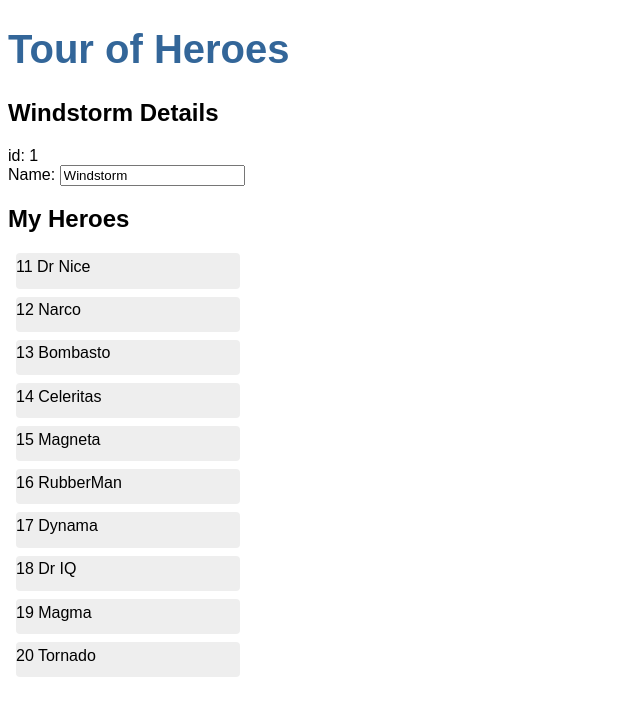
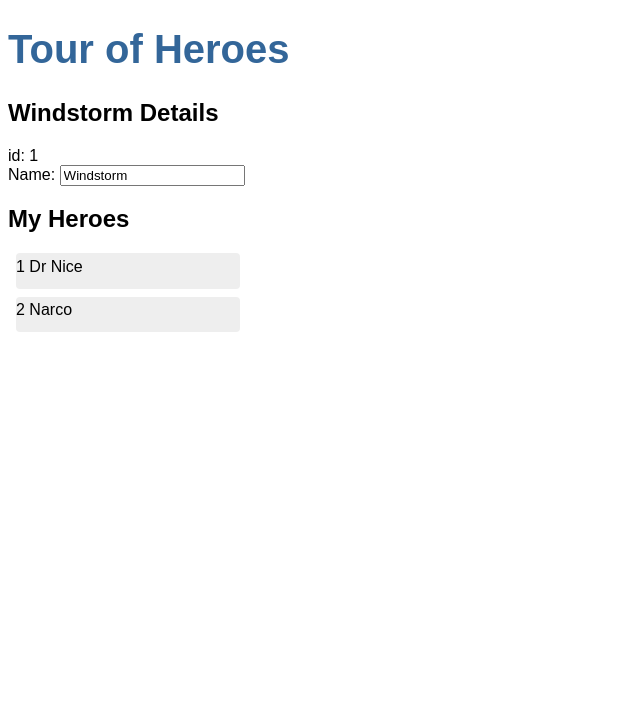
Before and after one commit to arsh-uppal/angular7FirstProject, an Angular app: page / in a window 1280 px wide. Shown: the top 716 px of the page, without its empty margins (0-640 px from the left). Built offline with nearby package versions, Linux system fonts and the light colour scheme.

Commit message:
trying to understand master slave components

```diff
--- a/src/app/hero-detail/hero-detail.component.html
+++ b/src/app/hero-detail/hero-detail.component.html
@@ -1,4 +1,4 @@
 
-<div *ngIf="selectedHero">
-    <h2>{{selectedHero.name}}</h2>
+<div *ngIf="pickedHero">
+    <h2>{{pickedHero.name}}</h2>
 </div>
--- a/src/app/hero-detail/hero-detail.component.ts
+++ b/src/app/hero-detail/hero-detail.component.ts
@@ -12,7 +12,7 @@ export class HeroDetailComponent implements OnInit {
   ngOnInit() {
   }
 
-  @Input() selectedHero: Hero;
+  @Input() pickedHero: Hero;
 
 
 }
--- a/src/app/heroes/heroes.component.html
+++ b/src/app/heroes/heroes.component.html
@@ -14,4 +14,4 @@
     </li>
 </ul>
 
-<app-hero-detail [selectedHero]="selectedHero"></app-hero-detail>
+<app-hero-detail [pickedHero]="selectedH"></app-hero-detail>
--- a/src/app/heroes/heroes.component.ts
+++ b/src/app/heroes/heroes.component.ts
@@ -19,11 +19,12 @@ export class HeroesComponent implements OnInit {
     name: 'Windstorm'
   };
 
-  heroes = HEROES;
+  heroes:Object = HEROES;
 
-  selectedHero:Hero;
+  selectedH:Hero;
   onSelect(hero:Hero) : void {
-    this.selectedHero=hero;
+    this.selectedH=hero;
+    console.log(this.heroes);
   };
 
 }
--- a/src/app/mock-heroes.ts
+++ b/src/app/mock-heroes.ts
@@ -1,14 +1,6 @@
 import {Hero} from './hero';
 
 export const HEROES:Hero[] = [
-  { id: 11, name: 'Dr Nice' },
-  { id: 12, name: 'Narco' },
-  { id: 13, name: 'Bombasto' },
-  { id: 14, name: 'Celeritas' },
-  { id: 15, name: 'Magneta' },
-  { id: 16, name: 'RubberMan' },
-  { id: 17, name: 'Dynama' },
-  { id: 18, name: 'Dr IQ' },
-  { id: 19, name: 'Magma' },
-  { id: 20, name: 'Tornado' }
+  { id: 1, name: 'Dr Nice' },
+  { id: 2, name: 'Narco' }
 ];
```
